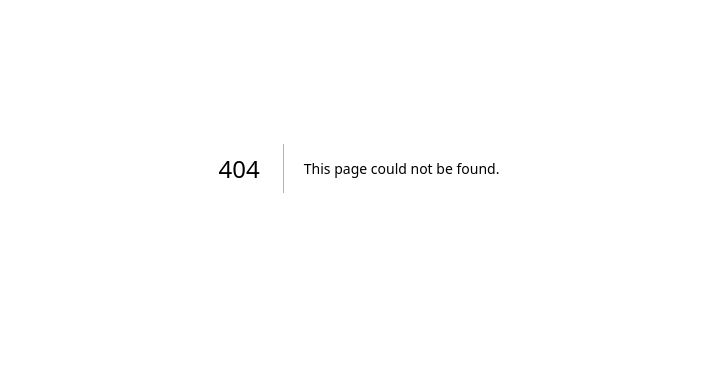
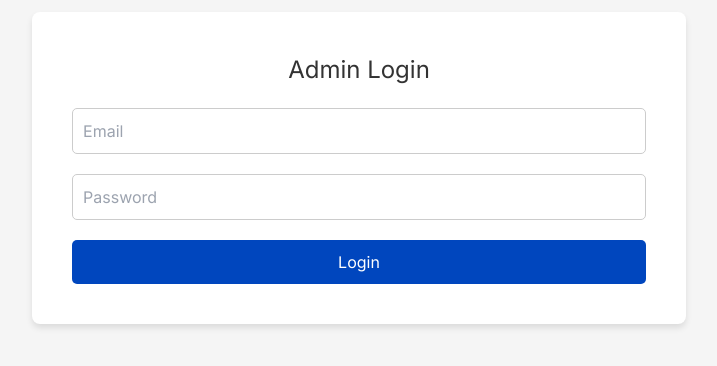
Before and after one commit to DiyaSharma15/SellPhoneLab, a Next.js app: page /login in a window 1280 px wide. Before the commit this address had no page. Shown: the part 232-598 px from the top of the page, without its empty margins (281-998 px from the left). Built offline with nearby package versions, Linux system fonts and the light colour scheme; no server answers.

Commit message:
Created a login form for admin login. (admin@email.com password: 'Admin1') Also added logout feature

```diff
--- /dev/null
+++ b/app/admin/page.js
@@ -0,0 +1,69 @@
+"use client";
+
+import React from "react";
+import Image from "next/image";
+import Header from "../components/Header"; // Header component.
+import Footer from "../components/Footer"; // Footer component.
+import BrandToRepair from "../components/BrandToRepair"; // To display the brands.
+import Link from "next/link"; // Helps with client side navigation.
+import SimpleCarousel from '../components/SimpleCarousel.client'; // Client side carousel.
+import HomePageSections from "../components/HomePageSections"; // Home page content.
+import TradeIn_Assessment from "../components/TradeInAssessment"; // Trade in valuation component.
+const AdminPage = () => {
+  // images for carousel, will move this to separate file later on, for simplicity.
+  const images = [
+    {
+      url: '/assets/images/home/Sellphone-mobiles-1-2048x1152.jpg',
+      title: 'Chatr, Freedom & Lucky Mobile',
+      subtitle: 'The best prepaid plans available here.',
+      link: '/chatr-freedom-lucky-mobile',
+      text: '/what-we-do'
+    },
+    {
+      url: '/assets/images/home/sellphone-lab-inside-2-2048x952.jpg',
+      title: 'Leading Store in Calgary',
+      subtitle: 'A glimpse into our state-of-the-art facilities.',
+      link: '/about',
+      text: 'Take a tour of our lab.'
+    },
+    {
+      url: '/assets/images/home/mobile-phones-9.jpg',
+      title: 'Latest Mobile Phones',
+      subtitle: 'Explore the latest in mobile technology.',
+      link: '/blog',
+      text: 'Check out the newest arrivals.'
+    },
+    {
+      url: '/assets/images/home/SellphoneLab-2048x1152.jpg',
+      title: 'Sellphone Lab Services',
+      subtitle: 'Your one-stop shop for all mobile needs.',
+      link: '/repair',
+      text: 'Learn more about what we offer.'
+    },
+    {
+      url: '/assets/images/home/Sale-of-new-used-phones.jpg',
+      title: 'New & Used Phones',
+      subtitle: 'Tested and Inspected, Satisfaction Guaranteed!',
+      link: '/accessories',
+      text: 'Find your next phone today.'
+    },
+  ];
+
+  // Render the function to create the UI of the page.
+  return (
+    //Import all the components of homepage. (Header at top, Footer at the end)
+    <div>
+      <Header/>
+      <SimpleCarousel images={images} />
+      <BrandToRepair/>
+      <div style={{ display: 'flex', justifyContent: 'space-between', margin: '20px' }}>
+        <TradeIn_Assessment/>
+        <HomePageSections />
+      </div>
+      <Footer/>
+
+    </div>
+  )
+};
+
+export default AdminPage;
--- a/app/components/Header.js
+++ b/app/components/Header.js
@@ -1,11 +1,37 @@
 "use client";
-import React, { useState } from "react";
+import React, { useState, useEffect } from "react";
 import Link from "next/link";
 import styles from "../cssFiles/Header.module.css"; // Adjust the path as necessary
 import { MdArrowDropDown, MdArrowDropUp } from "react-icons/md";
+import { auth } from '/firebase-config'; // Adjust the path to your Firebase config file
+import { onAuthStateChanged, signOut } from 'firebase/auth';
 
 export default function Header() {
     const [isDropdownVisible, setIsDropdownVisible] = useState(false);
+    const [isLoggedIn, setIsLoggedIn] = useState(false);
+
+    useEffect(() => {
+        const unsubscribe = onAuthStateChanged(auth, (user) => {
+            if (user) {
+                // User is signed in
+                setIsLoggedIn(true);
+            } else {
+                // User is signed out
+                setIsLoggedIn(false);
+            }
+        });
+        return () => unsubscribe(); // Clean up subscription on unmount
+    }, []);
+
+    const handleLogout = async () => {
+        try {
+            await signOut(auth);
+            // Optionally, redirect the user to the homepage after logging out
+            window.location.href = '/';
+        } catch (error) {
+            console.error("Error signing out: ", error);
+        }
+    };
 
     return (
         <header className={styles.header}>
@@ -66,9 +92,15 @@ export default function Header() {
                     <li className={styles.navItem}>
                         <Link href="/contact">Contact</Link>
                     </li>
-                    <li className={styles.navItem}>
-                        <Link href="/bookApp">Book Appointment</Link>
-                    </li>
+                    {isLoggedIn ? (
+                        <li className={styles.navItem} onClick={handleLogout}>
+                            <a style={{cursor: 'pointer'}}>Logout</a>
+                        </li>
+                    ) : (
+                        <li className={styles.navItem}>
+                            <Link href="/login">Login</Link>
+                        </li>
+                        )}
                 </ul>
             </nav>
         </header>
--- /dev/null
+++ b/app/login/components/Login.module.css
@@ -0,0 +1,47 @@
+/* Login.module.css */
+.container {
+    color: #000;
+    display: flex;
+    justify-content: center;
+    align-items: center;
+    height: 100vh;
+    background-color: #f5f5f5;
+  }
+
+  .form {
+    padding: 40px;
+    background: white;
+    border-radius: 8px;
+    box-shadow: 0 4px 6px rgba(0, 0, 0, 0.1);
+  }
+
+  .inputField {
+    width: 100%;
+    padding: 10px;
+    margin-bottom: 20px;
+    border-radius: 5px;
+    border: 1px solid #ccc;
+    box-sizing: border-box; /* Added to include padding in the element's total width and height */
+  }
+
+  .button {
+    width: 100%;
+    padding: 10px;
+    background-color: #0046BE; /* Deep blue background */
+    color: white;
+    border: none;
+    border-radius: 5px;
+    cursor: pointer;
+    font-size: 16px; /* Larger font size */
+  }
+
+  .button:hover {
+    background-color: #003087; /* Slightly darker blue on hover */
+  }
+
+  .formTitle {
+    text-align: center;
+    margin-bottom: 20px;
+    color: #333;
+    font-size: 24px; /* Larger title font size */
+  }
--- /dev/null
+++ b/app/login/page.js
@@ -0,0 +1,48 @@
+"use client";
+
+import React, { useState } from 'react';
+import { signInWithEmailAndPassword } from 'firebase/auth';
+import { auth } from '/firebase-config'; // Adjust the path based on where you placed your firebase-config
+import styles from './components/Login.module.css'; // Update the import path to match your file structure
+
+export default function Login() {
+  const [email, setEmail] = useState('');
+  const [password, setPassword] = useState('');
+
+  const handleLogin = async (e) => {
+    e.preventDefault();
+    try {
+      await signInWithEmailAndPassword(auth, email, password);
+      console.log("Logged in successfully!");
+      // Redirect to admin dashboard or homepage after successful login
+      window.location.href = '../admin'; // Adjust the path to your admin dashboard
+    } catch (error) {
+      alert(error.message);
+    }
+  };
+//seth.d87@icloud.com
+  return (
+    <div className={styles.container}>
+      <form onSubmit={handleLogin} className={styles.form}>
+        <h2 className={styles.formTitle}>Admin Login</h2>
+        <input
+          type="email"
+          value={email}
+          onChange={(e) => setEmail(e.target.value)}
+          placeholder="Email"
+          required
+          className={styles.inputField}
+        />
+        <input
+          type="password"
+          value={password}
+          onChange={(e) => setPassword(e.target.value)}
+          placeholder="Password"
+          required
+          className={styles.inputField}
+        />
+        <button type="submit" className={styles.button}>Login</button>
+      </form>
+    </div>
+  );
+}
--- a/firebase-config.js
+++ b/firebase-config.js
@@ -1,5 +1,6 @@
 import { initializeApp } from "firebase/app";
 import { getFirestore } from "firebase/firestore";
+import { getAuth } from "firebase/auth";
 
 const firebaseConfig = {
   apiKey: process.env.NEXT_PUBLIC_FIREBASE_API_KEY,
@@ -15,5 +16,7 @@ const app = initializeApp(firebaseConfig);
 
 // Initialize Firestore
 const db = getFirestore(app);
+const auth = getAuth(app);
 
 export { db };
+export { auth };
```
